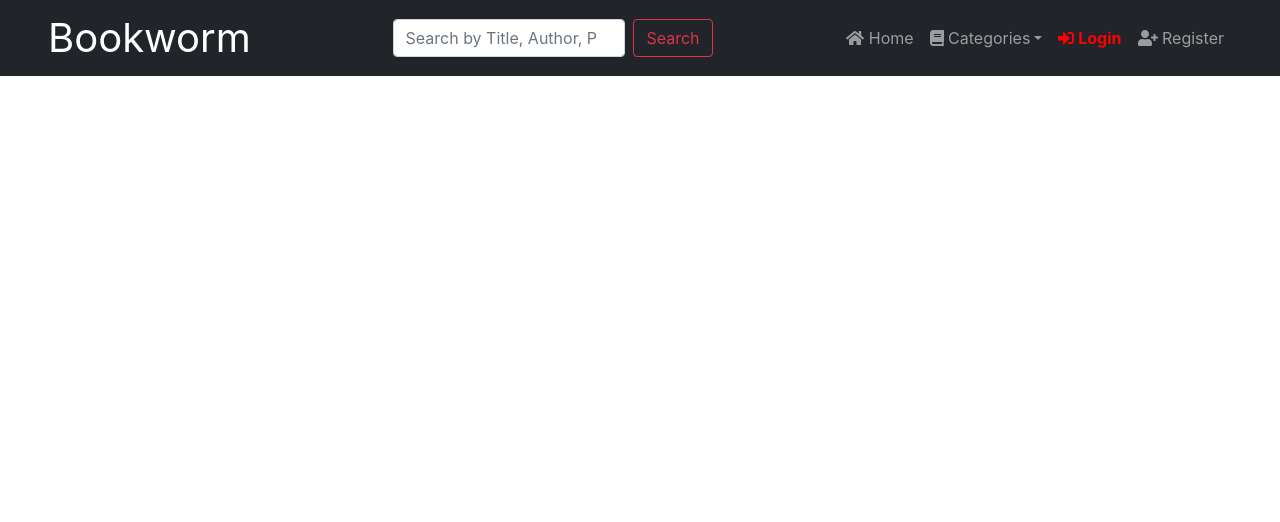
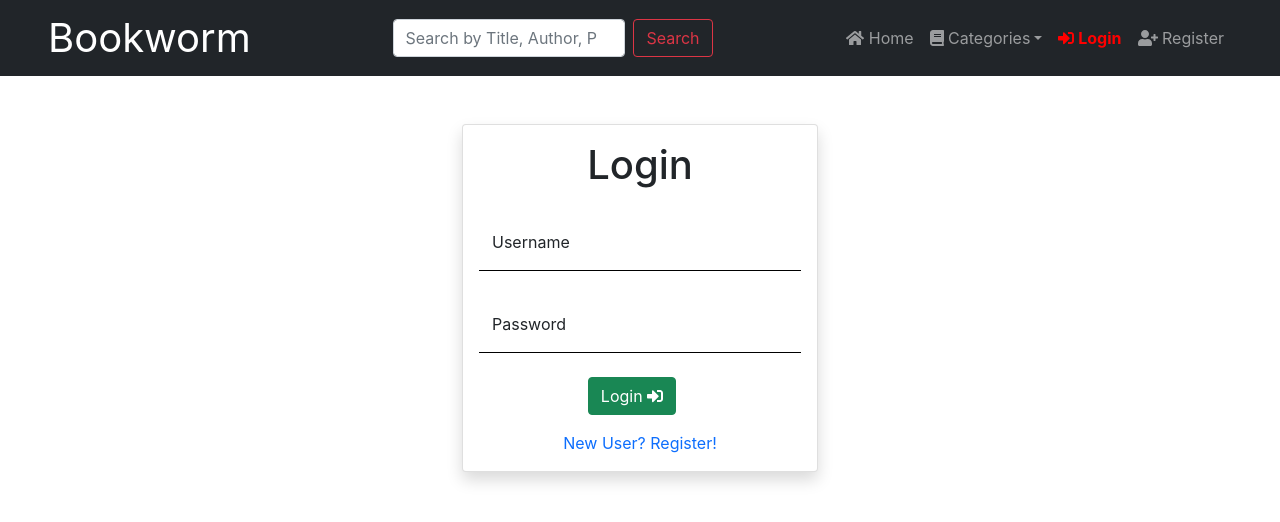
Before and after one commit to abhinav-gautam/online-bookstore, a React (Create React App) app: page /login in a window 1280 px wide. Shown: the top 522 px of the page. Built offline with nearby package versions, Linux system fonts and the light colour scheme.

Commit message:
secure login implemented

```diff
--- a/package.json
+++ b/package.json
@@ -17,6 +17,7 @@
         "bcryptjs": "^2.4.3",
         "bootstrap": "^5.1.0",
         "cors": "^2.8.5",
+        "crypto-js": "^4.1.1",
         "dotenv": "^10.0.0",
         "express": "^4.17.1",
         "express-async-handler": "^1.1.4",
--- a/src/App.js
+++ b/src/App.js
@@ -3,6 +3,7 @@ import BookDetailsPage from "./components/BookDetailsPage/BookDetailsPage";
 import CategoryPage from "./components/CategoryPage/CategoryPage";
 import FirstNavigation from "./components/HomePage/FirstNavigation";
 import HomePage from "./components/HomePage/HomePage";
+import Login from "./components/LoginPage/Login";
 import Register from "./components/RegisterPage/Register";
 import SearchPage from "./components/SearchPage/SearchPage";
 
@@ -30,6 +31,9 @@ function App() {
           <CategoryPage />
         </Route>
         {/* Login */}
+        <Route exact path="/login">
+          <Login />
+        </Route>
         {/* Register */}
         <Route exact path="/register">
           <Register />
--- a/src/components/HomePage/HomePage.js
+++ b/src/components/HomePage/HomePage.js
@@ -21,7 +21,7 @@ const HomePage = () => {
 
     // Loading categories from db
     useEffect(() => {
-        if (!categories.count) {
+        if (!categories.length) {
             dispatch(getCategories())
         }
     }, []);
@@ -32,8 +32,6 @@ const HomePage = () => {
             dispatch(getBooks())
         }
     }, []);
-
-
 
     // Loading authors from db
     useEffect(() => {
--- /dev/null
+++ b/src/components/LoginPage/Login.js
@@ -0,0 +1,89 @@
+import { useForm } from 'react-hook-form';
+import { Link, useHistory } from 'react-router-dom';
+import { FontAwesomeIcon } from "@fortawesome/react-fontawesome";
+import { faSignInAlt } from "@fortawesome/free-solid-svg-icons";
+import { useSelector, useDispatch } from 'react-redux';
+import { useEffect } from 'react';
+import { userLogin } from '../../redux/userSlice';
+import LoadingSpinner from '../Helpers/LoadingSpinner';
+import "./loginStyles.css";
+import CryptoJS from 'crypto-js';
+// import { setError } from '../redux/errorSlice';
+
+const Login = () => {
+    const { register, handleSubmit, formState: { errors } } = useForm();
+
+    const { isUserLoading, isAuth, userErrors, user } = useSelector(state => state.user)
+    const dispatch = useDispatch()
+
+    const history = useHistory()
+
+    // Function to handle login form submit
+    const onLoginFormSubmit = (user) => {
+        user = CryptoJS.AES.encrypt(JSON.stringify(user), process.env.REACT_APP_SECRET_CRYPTO).toString()
+        dispatch(userLogin({ user }))
+    }
+
+    useEffect(() => {
+        if (isAuth) {
+            // dispatch(setError(""))
+            if (user.role === "user") {
+                history.push(`/`)
+            } else {
+                history.push(`/admindashboard/${user.username}`)
+            }
+        }
+        // eslint-disable-next-line react-hooks/exhaustive-deps
+    }, [isAuth]);
+
+    return (
+        <div className="container">
+            <div className="row text-center mt-5">
+                <div className="col-11 col-sm-9 col-md-8 col-lg-6 col-xl-4 mx-auto">
+                    <div className="card mx-auto shadow mb-5">
+                        <div className="card-body">
+                            <div className="h1">Login</div>
+                            <form className="" onSubmit={handleSubmit(onLoginFormSubmit)}>
+
+                                {/* Username */}
+                                <div className="form-floating mt-4">
+                                    <input
+                                        type="text" className="form-control form-control-custom"
+                                        name="username" id="username" placeholder="#"
+                                        {...register("username", { required: true, minLength: 4 })}
+                                    />
+                                    <label htmlFor="username">Username</label>
+                                    {errors.username?.type === "required" && <p className="alert alert-danger py-2 mt-2">Username is required</p>}
+                                    {errors.username?.type === "minLength" && <p className="alert alert-danger py-2 mt-2">Username must be of 4 chars</p>}
+                                </div>
+
+                                {/* Password */}
+                                <div className="form-floating mt-4">
+                                    <input
+                                        type="password" className="form-control form-control-custom"
+                                        name="password" id="password" placeholder="#"
+                                        {...register("password", { required: true })}
+                                    />
+                                    <label htmlFor="password">Password</label>
+                                    {errors.password?.type === "required" && <p className="alert alert-danger py-2 mt-2">Password is required</p>}
+                                </div>
+
+                                {/* Loading Spinner */}
+                                {isUserLoading &&
+                                    <LoadingSpinner message=" Logging in..." />
+                                }
+                                {userErrors && <p className="alert alert-danger py-2 mt-2">{userErrors}</p>}
+                                <div className="mt-4">
+                                    <button className="btn btn-success me-3 mb-3" >Login <FontAwesomeIcon icon={faSignInAlt} /></button><br />
+                                    <Link className="text-decoration-none" to="/register">New User? Register!</Link>
+                                </div>
+                            </form>
+                        </div>
+                    </div>
+                </div>
+            </div>
+        </div>
+    );
+}
+
+export default Login;
--- /dev/null
+++ b/src/components/LoginPage/loginStyles.css
@@ -0,0 +1,7 @@
+.form-control-custom {
+    border: none;
+    border-bottom: 1px solid black;
+    background-color: transparent;
+    box-shadow: none !important;
+    border-radius: 0px;
+}
--- a/src/components/RegisterPage/Register.js
+++ b/src/components/RegisterPage/Register.js
@@ -4,18 +4,35 @@ import { Link, useHistory } from 'react-router-dom';
 import { FontAwesomeIcon } from "@fortawesome/react-fontawesome";
 import { faUserPlus } from "@fortawesome/free-solid-svg-icons";
 import axios from 'axios';
-import { useState } from 'react';
+import { useEffect, useState } from 'react';
 import LoadingSpinner from '../Helpers/LoadingSpinner';
+import CryptoJS from 'crypto-js';
 import bcrypt from 'bcryptjs';
+import { useSelector } from 'react-redux';
+import { useDispatch } from 'react-redux';
+import { userLogin } from '../../redux/userSlice';
 
 const Register = () => {
     const { register, handleSubmit, formState: { errors } } = useForm();
     const [userRegisterStatus, setUserRegisterStatus] = useState("");
+    const { isAuth, user } = useSelector(state => state.user)
+    const dispatch = useDispatch()
 
 
     const [isLoading, setIsLoading] = useState(false);
 
     const history = useHistory()
+
+    useEffect(() => {
+        if (isAuth) {
+            // dispatch(setError(""))
+            if (user.role === "user") {
+                history.push(`/`)
+            } else {
+                history.push(`/admindashboard/${user.username}`)
+            }
+        }
+    }, [isAuth]);
 
 
     // Function to handle register form submit
@@ -23,16 +40,22 @@ const Register = () => {
         // Specifying user role
         user.role = "user"
 
-        // Generating hash
-        const hash = bcrypt.hashSync(user.password, 7)
-        user.password = hash
+        // Generating hash for password
+        const normalPassword = user.password
+        const hashPassword = bcrypt.hashSync(user.password, 7)
+        user.password = hashPassword
 
+        const normalUsername = user.username
+        // Encrypting password
+        user = CryptoJS.AES.encrypt(JSON.stringify(user), process.env.REACT_APP_SECRET_CRYPTO).toString()
         // Making post request to API
         setIsLoading(true)
-        const { data } = await axios.post("http://localhost:4000/users/register", user)
+        const { data } = await axios.post("http://localhost:4000/users/register", { user })
         if (data.status === "success") {
             setIsLoading(false)
-            history.push("/login")
+            const loginUser = CryptoJS.AES.encrypt(JSON.stringify({ username: normalUsername, password: normalPassword }), process.env.REACT_APP_SECRET_CRYPTO).toString()
+            dispatch(userLogin({ user: loginUser }))
+            // history.push("/")
         } else {
             setIsLoading(false)
             setUserRegisterStatus(data.message)
--- a/src/redux/store.js
+++ b/src/redux/store.js
@@ -2,11 +2,13 @@ import { configureStore } from '@reduxjs/toolkit';
 import authorsReducer from './authorsSlice';
 import booksReducer from './booksSlice';
 import categoryReducer from './categorySlice';
+import userReducer from './userSlice';
 
 export default configureStore({
     reducer: {
         category: categoryReducer,
         books: booksReducer,
-        authors: authorsReducer
+        authors: authorsReducer,
+        user: userReducer
     }
 })
--- /dev/null
+++ b/src/redux/userSlice.js
@@ -0,0 +1,64 @@
+import CryptoJS from 'crypto-js';
+import { createSlice, createAsyncThunk } from '@reduxjs/toolkit';
+import axios from "axios"
+
+export const userLogin = createAsyncThunk("loginUser", async (userCreds, thunkAPI) => {
+    const { data } = await axios.post("http://localhost:4000/users/login", userCreds)
+    if (data.status === "success") {
+        localStorage.setItem("token", data.token)
+        localStorage.setItem("user", data.user)
+        const decryptedUser = JSON.parse(CryptoJS.AES.decrypt(data.user, process.env.REACT_APP_SECRET_CRYPTO).toString(CryptoJS.enc.Utf8))
+        return decryptedUser
+    } else if (data.status === "failed") {
+        return thunkAPI.rejectWithValue(data)
+    }
+})
+
+export const resetUser = createAsyncThunk("resetUser", () => {
+    return new Promise((resolve, reject) => {
+        localStorage.removeItem("token")
+        resolve("done")
+    })
+})
+
+const initialUserState = {
+    user: {}, isAuth: false,
+    isUserLoading: false,
+    userErrors: ""
+}
+
+const userSlice = createSlice({
+    name: "user",
+    initialState: initialUserState,
+    reducers: {
+        setUser: (state, action) => {
+            console.log(action);
+            state.user = action.payload
+            state.isAuth = true
+            return state
+        }
+    },
+    extraReducers: {
+        // User login
+        [userLogin.pending]: (state, action) => {
+            state.isUserLoading = true
+        },
+        [userLogin.fulfilled]: (state, action) => {
+            state.user = action.payload
+            state.isAuth = true
+            state.isUserLoading = false
+            state.userErrors = ""
+        },
+        [userLogin.rejected]: (state, action) => {
+            state.isUserLoading = false
+            state.userErrors = action.payload.message
+        },
+        // Reset user
+        [resetUser.fulfilled]: (state) => {
+            state = initialUserState
+            return state
+        }
+    }
+})
+export const { setUser } = userSlice.actions
+export default userSlice.reducer
```
Also changed, not shown: apis/usersApi.js (+34 -2 lines), src/components/HomePage/FirstNavigation.js (+7 -1 lines), 1 other file (tests, documents, lock files or other folders).
